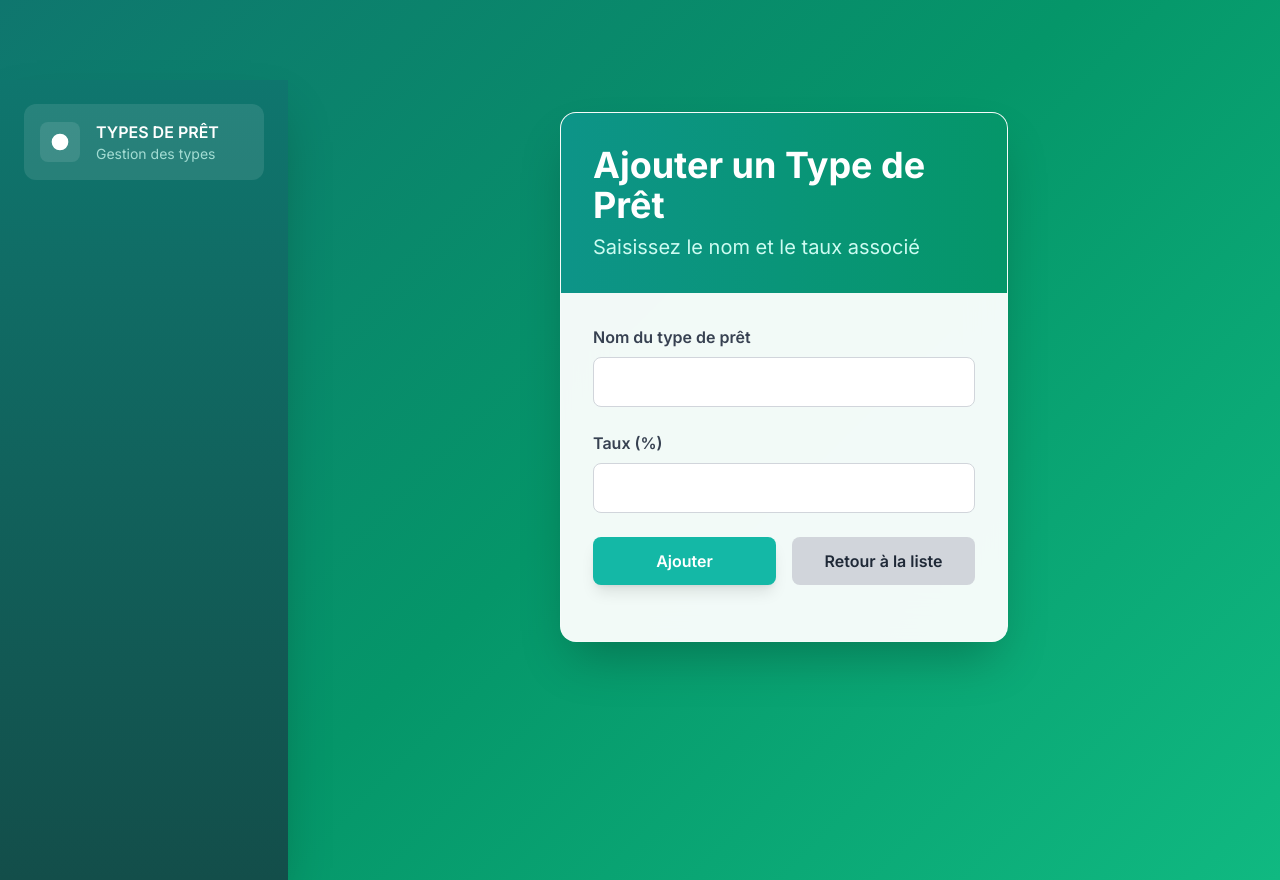
After one commit to boaykely07/s4-final, a PHP site: page /s4-final/views/prets/formTypePret.html in a window 1280 px wide. The commit adds this page. Run offline with PHP 8.4, Linux system fonts and the light colour scheme; some libraries are stand-ins or nearby versions.

Commit message:
Type prets crud

```diff
--- /dev/null
+++ b/views/prets/formTypePret.html
@@ -0,0 +1,117 @@
+<!DOCTYPE html>
+<html lang="fr">
+
+<head>
+    <meta charset="UTF-8">
+    <meta name="viewport" content="width=device-width, initial-scale=1.0">
+    <title>Ajouter un Type de Prêt - BNI Madagascar</title>
+    <script src="https://cdn.tailwindcss.com"></script>
+    <style>
+        @import url('https://fonts.googleapis.com/css2?family=Inter:wght@300;400;500;600;700;800;900&display=swap');
+
+        body {
+            font-family: 'Inter', sans-serif;
+        }
+
+        .gradient-bg {
+            background: linear-gradient(135deg, #0f766e 0%, #059669 50%, #10b981 100%);
+        }
+
+        .sidebar-gradient {
+            background: linear-gradient(180deg, #0f766e 0%, #134e4a 100%);
+        }
+
+        .floating-card {
+            background: rgba(255, 255, 255, 0.95);
+            backdrop-filter: blur(20px);
+            border: 1px solid rgba(255, 255, 255, 0.3);
+        }
+    </style>
+</head>
+
+<body class="gradient-bg min-h-screen">
+    <!-- Sidebar -->
+    <div class="fixed top-20 left-0 w-72 h-full sidebar-gradient shadow-2xl z-20 hidden lg:block">
+        <div class="p-6 space-y-2">
+            <a href="listeTypesPret.html"
+                class="menu-item flex items-center space-x-4 p-4 rounded-xl text-white bg-white bg-opacity-10 group">
+                <div
+                    class="w-10 h-10 bg-white bg-opacity-10 rounded-lg flex items-center justify-center group-hover:bg-opacity-20 transition-all duration-300">
+                    <svg class="w-5 h-5" fill="currentColor" viewBox="0 0 24 24">
+                        <path d="M12 2a10 10 0 100 20 10 10 0 000-20zm1 14.5v-5h2l-3-4-3 4h2v5h2z" />
+                    </svg>
+                </div>
+                <div>
+                    <div class="font-semibold">TYPES DE PRÊT</div>
+                    <div class="text-sm text-teal-100 opacity-75">Gestion des types</div>
+                </div>
+            </a>
+        </div>
+    </div>
+    <!-- Main Content -->
+    <div class="lg:ml-72 mt-20 min-h-screen">
+        <div class="p-6 lg:p-8">
+            <div class="floating-card rounded-2xl shadow-2xl mb-8 overflow-hidden max-w-md mx-auto">
+                <div class="bg-gradient-to-r from-teal-600 to-emerald-600 p-8">
+                    <div class="text-white">
+                        <h1 class="text-4xl font-bold mb-2">Ajouter un Type de Prêt</h1>
+                        <p class="text-xl text-teal-100">Saisissez le nom et le taux associé</p>
+                    </div>
+                </div>
+                <div class="p-8">
+                    <form id="typePretForm" class="space-y-6">
+                        <div>
+                            <label for="nom_type_pret" class="block text-gray-700 font-semibold mb-2">Nom du type de
+                                prêt</label>
+                            <input type="text" id="nom_type_pret" name="nom_type_pret"
+                                class="w-full px-4 py-3 rounded-lg border border-gray-300 focus:outline-none focus:ring-2 focus:ring-teal-500 bg-white text-gray-800"
+                                required>
+                        </div>
+                        <div>
+                            <label for="pourcentage" class="block text-gray-700 font-semibold mb-2">Taux (%)</label>
+                            <input type="number" step="0.01" id="pourcentage" name="pourcentage"
+                                class="w-full px-4 py-3 rounded-lg border border-gray-300 focus:outline-none focus:ring-2 focus:ring-teal-500 bg-white text-gray-800"
+                                required>
+                        </div>
+                        <div class="flex gap-4">
+                            <button type="submit"
+                                class="flex-1 bg-teal-500 hover:bg-teal-600 text-white font-semibold px-6 py-3 rounded-lg shadow-lg hover-scale transition-all duration-300">Ajouter</button>
+                            <a href="listeTypesPret.html"
+                                class="flex-1 bg-gray-300 hover:bg-gray-400 text-gray-800 font-semibold px-6 py-3 rounded-lg text-center transition-all duration-300">Retour
+                                à la liste</a>
+                        </div>
+                    </form>
+                    <div id="message" class="mt-6"></div>
+                </div>
+            </div>
+        </div>
+    </div>
+    <script src="../../config.js"></script>
+    <script>
+        document.getElementById('typePretForm').addEventListener('submit', function (e) {
+            e.preventDefault();
+            const nom = document.getElementById('nom_type_pret').value;
+            const pourcentage = document.getElementById('pourcentage').value;
+            // 1. Créer le type de prêt
+            fetch(`${API_BASE}/typespret`, {
+                method: 'POST', headers: { 'Content-Type': 'application/json' }, body: JSON.stringify({ nom_type_pret: nom })
+            })
+                .then(res => res.json())
+                .then(res => {
+                    // 2. Créer le taux associé
+                    fetch(`${API_BASE}/taux`, {
+                        method: 'POST', headers: { 'Content-Type': 'application/json' }, body: JSON.stringify({ id_types_pret: res.id, pourcentage })
+                    })
+                        .then(() => {
+                            document.getElementById('message').innerHTML = '<div class="bg-green-100 text-green-800 px-4 py-2 rounded">Type de prêt et taux ajoutés avec succès !</div>';
+                            setTimeout(() => { window.location = 'listeTypesPret.html'; }, 1200);
+                        });
+                })
+                .catch(() => {
+                    document.getElementById('message').innerHTML = '<div class="bg-red-100 text-red-800 px-4 py-2 rounded">Erreur lors de l\'ajout.</div>';
+                });
+        });
+    </script>
+</body>
+
+</html>
--- a/ws/controllers/PretsController.php
+++ b/ws/controllers/PretsController.php
@@ -94,7 +94,7 @@ class PretsController {
     public static function valider($id) {
         $db = getDB();
         // Trouver le statut 'Approuvé'
-        $stmt = $db->prepare("SELECT id_status_prets FROM Status_prets WHERE nom_status = 'Approuvé' LIMIT 1");
+        $stmt = $db->prepare("SELECT id_status_prets FROM Status_prets WHERE nom_status = 'Approuve' LIMIT 1");
         $stmt->execute();
         $row = $stmt->fetch();
         $id_status_prets = $row ? $row['id_status_prets'] : 2;
@@ -112,7 +112,7 @@ class PretsController {
     public static function annuler($id) {
         $db = getDB();
         // Trouver le statut 'Rejeté'
-        $stmt = $db->prepare("SELECT id_status_prets FROM Status_prets WHERE nom_status = 'Rejeté' LIMIT 1");
+        $stmt = $db->prepare("SELECT id_status_prets FROM Status_prets WHERE nom_status = 'Rejete' LIMIT 1");
         $stmt->execute();
         $row = $stmt->fetch();
         $id_status_prets = $row ? $row['id_status_prets'] : 3;
--- a/ws/routes/routes.php
+++ b/ws/routes/routes.php
@@ -26,8 +26,9 @@ Flight::route('POST /prets', ['PretsController', 'create']);
 Flight::route('PUT /prets/@id', ['PretsController', 'update']);
 Flight::route('DELETE /prets/@id', ['PretsController', 'delete']);
 
-// Types de prêt (pour listes déroulantes)
+// Types de prêt (pour listes déroulantes et ajout)
 Flight::route('GET /typespret', ['TypesPretController', 'getAll']);
+Flight::route('POST /typespret', ['TypesPretController', 'create']);
 
 // Taux (pour listes déroulantes)
 Flight::route('GET /taux', ['TauxController', 'getAll']);
```
Also changed, not shown: index.html (+51 -19 lines), views/prets/comparaisonSimulations.html (+14 -0 lines), views/prets/formPrets.html (+31 -8 lines), views/prets/listePrets.html (+14 -0 lines), views/prets/listeTypesPret.html (added, +102 -0 lines), views/prets/simulateurPret.html (+14 -0 lines), ws/controllers/TypesPretController.php (+10 -0 lines).
